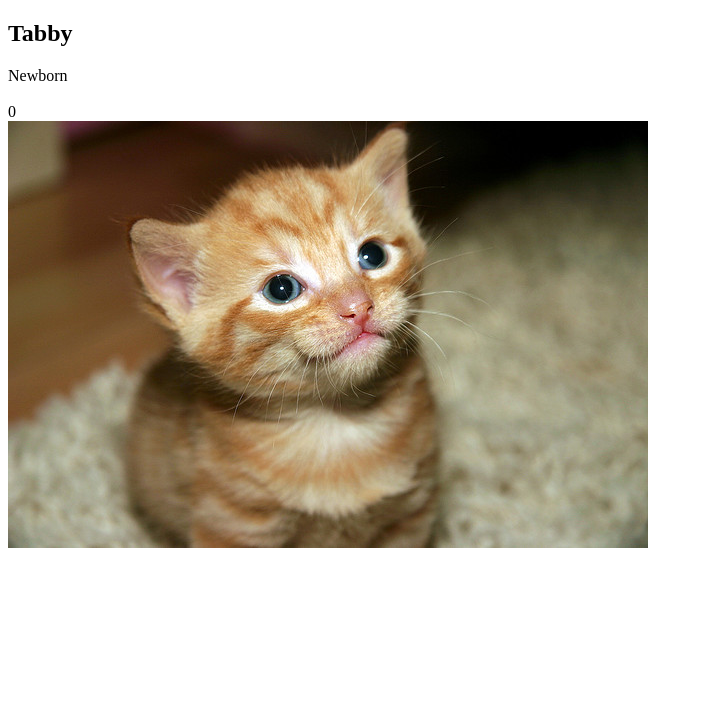
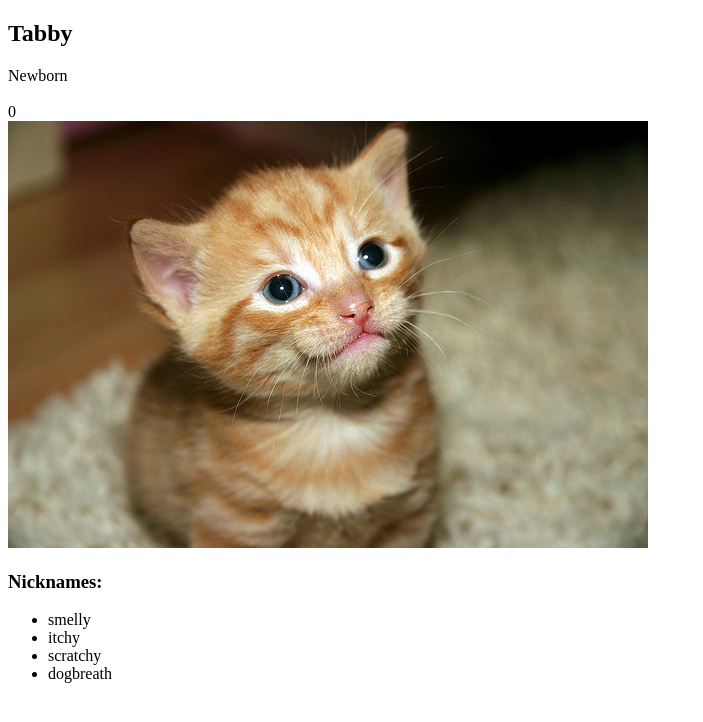
Before and after one commit to chezze911/ud989-cat-clicker-ko-starter-master-2, a plain HTML site: page index.html in a window 1280 px wide. Shown: the whole page, without its empty margins (0-703 px from the left). Drawn offline with Linux system fonts and the light colour scheme.

Commit message:
Update show cats with control structures by implementing nicknames for my cat

```diff
--- a/index.html
+++ b/index.html
@@ -13,6 +13,10 @@
         <br>
         <div data-bind="text: clickCount"></div>
         <img id="cat-img" src="" alt="cute cat" data-bind="click: incrementCounter, attr: {src: imgSrc}">
+        <h3>Nicknames: </h3>
+        <ul data-bind="foreach: nicknames">
+            <li data-bind="text: $data"></li>
+        </ul>
 
     </div>
     <script src="js/lib/knockout-3.2.0.js"></script>
--- a/js/app.js
+++ b/js/app.js
@@ -3,8 +3,8 @@ var ViewModel = function() {
 	this.name = ko.observable('Tabby');
 	this.imgSrc = ko.observable('img/434164568_fea0ad4013_z.jpg');
 	this.imgAttribution = ko.observable("http://placekitten.com/g/1600/900");
+	this.nicknames = ko.observableArray(['smelly', 'itchy', 'scratchy', 'dogbreath']);
 	var self = this;
-
 
 	self.catlevel = ko.computed(function() {
 		var clicks = self.clickCount();
```
